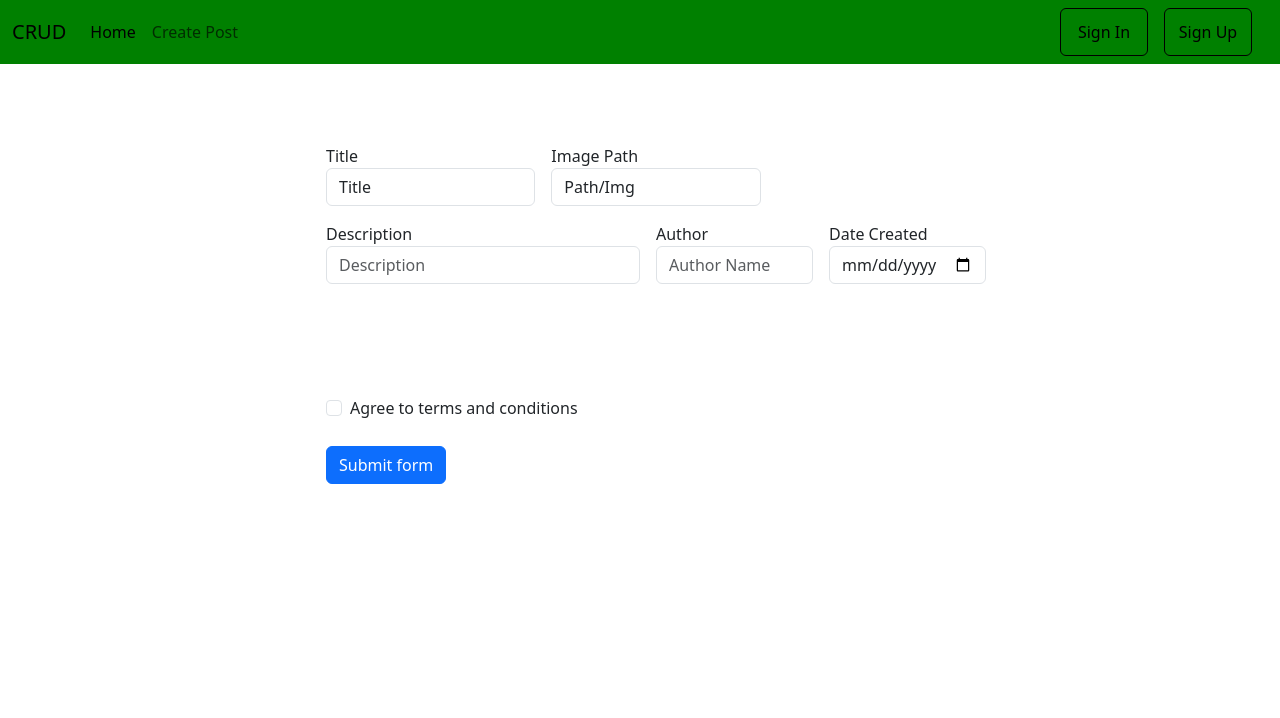
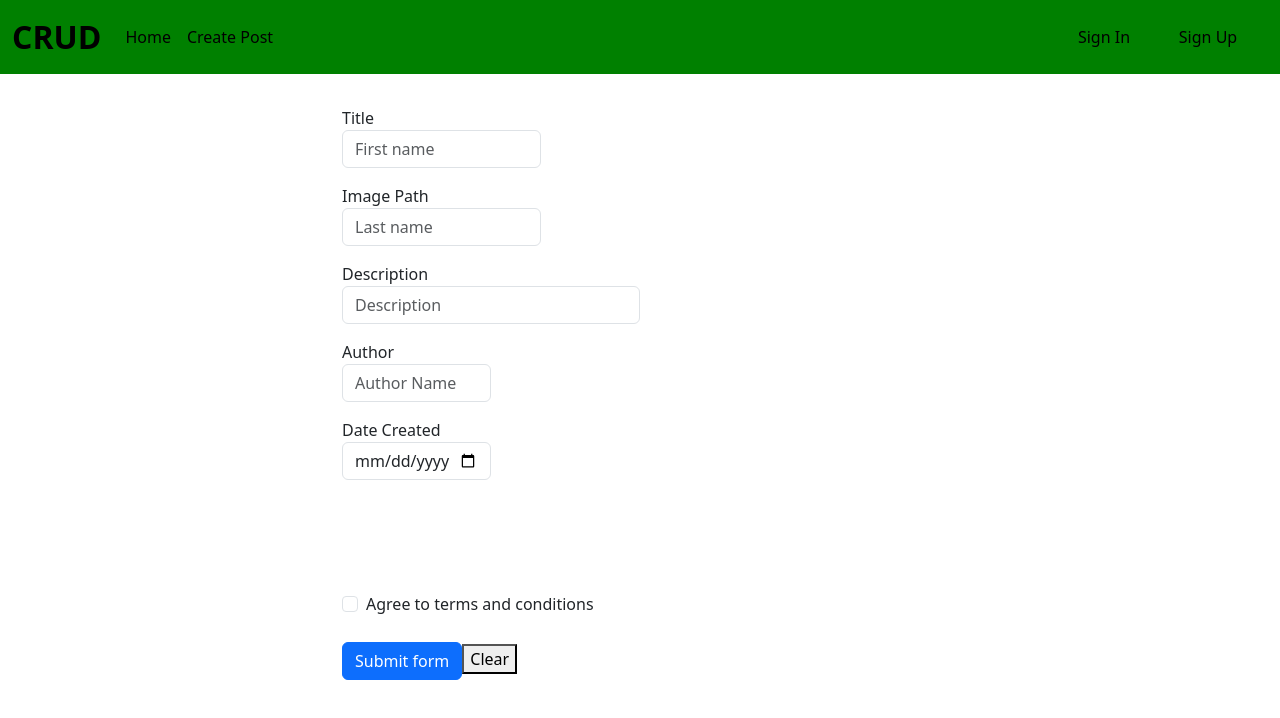
Before and after one commit to GlaizaMillete/crud, an Angular app: page /post-add in a window 1280 px wide. Shown: the top 718 px of the page. Built offline with nearby package versions, Linux system fonts and the light colour scheme.

Commit message:
progress sir reilan 9/25/2023

```diff
--- a/src/app/app.component.html
+++ b/src/app/app.component.html
@@ -9,7 +9,7 @@
 <app-header></app-header>
   <div class="">
     <div class="row" style="display: flex;justify-content: center;align-items: center;">
-      <div class="col-sm-6" style="width: 50%; display: flex; justify-content: center; align-items: center;">
+      <div class="col-sm-6" style="">
          <router-outlet></router-outlet>
       </div>
     </div>
--- a/src/app/app.module.ts
+++ b/src/app/app.module.ts
@@ -8,7 +8,7 @@ import { AuthComponent } from './auth/auth.component';
 import { PostEditComponent } from './post-edit/post-edit.component';
 import { Routes } from '@angular/router';
 import { RouterModule } from '@angular/router';
-import { FormsModule } from '@angular/forms';
+import { FormsModule, ReactiveFormsModule } from '@angular/forms';
 
 
 
@@ -31,7 +31,8 @@ const routes: Routes = [
   imports: [
     BrowserModule,
     FormsModule,
-    RouterModule.forRoot(routes) // Add routes to the app
+    RouterModule.forRoot(routes), // Add routes to the app
+    ReactiveFormsModule
   ],
   providers: [],
   bootstrap: [AppComponent]
--- a/src/app/header/header.component.css
+++ b/src/app/header/header.component.css
@@ -3,5 +3,43 @@
     padding: 0;
     margin-right: 1rem;
     color: black;
-    border-color: black;
-}
+    border: none;
+    /* font-weight: bold; */
+    background-color: none;
+    transition: transform 1ms ease-in-out;
+    }
+    .btn:hover {
+        color: white;
+        /* transition: 1000ms ease-in-out; */
+        background-color: transparent !important;
+    }
+    .btn:not(:hover) {
+        transition-delay: 1ms;
+        transform: scale(1);
+    }
+
+
+    .nav-link.active, .nav-link {
+    color: black;
+    }
+    .nav-link.active:hover, .nav-link:hover {
+        color: white;
+        /* transition: 500ms ease-in-out; */
+    }
+
+.navbar-brand {
+    font-weight: bold;
+    font-size: 2rem;
+    transform-origin: center center;
+    transition: transform 1000ms ease-in-out;
+    }
+    .navbar-brand:hover {
+        color: white;
+        transition: 1000ms ease-in-out;
+        transform: scale(1.2);
+        }
+        .navbar-brand:not(:hover) {
+            transition: 1000ms ease-in-out;
+            transition-delay: 1ms;
+            transform: scale(1);
+        }
--- a/src/app/header/header.component.html
+++ b/src/app/header/header.component.html
@@ -1,6 +1,6 @@
 <nav class="navbar navbar-expand-lg bg-body-tertiary" style="background-color: green !important;">
     <div class="container-fluid">
-      <a class="navbar-brand" routerLink="post-list">CRUD</a>
+      <a class="navbar-brand" routerLink="/post-list">CRUD</a>
       <button class="navbar-toggler" type="button" data-bs-toggle="collapse" data-bs-target="#navbarSupportedContent" aria-controls="navbarSupportedContent" aria-expanded="false" aria-label="Toggle navigation">
         <span class="navbar-toggler-icon"></span>
       </button>
@@ -10,7 +10,7 @@
             <a class="nav-link active" aria-current="page" routerLink="/post-list" >Home</a>
           </li>
           <li class="nav-item">
-            <a class="nav-link" routerLink="post-add">Create Post</a>
+            <a class="nav-link" routerLink="/post-add">Create Post</a>
           <!-- </li>
           <li class="nav-item">
             <a class="nav-link" href="#">Create Post</a>
--- a/src/app/post-edit/post-edit.component.css
+++ b/src/app/post-edit/post-edit.component.css
@@ -1,8 +1,13 @@
 form {
-    margin-top: 5rem;
+    margin-top: 1rem;
+    padding: 1rem;
 }
 
 .form-row {
-    display: flex;
+    display: block;
     gap: 1rem;
 }
+
+input.ng-invalid.ng-touched, textarea.ng-invalid{
+    border: 2px solid red;
+}
--- a/src/app/post-edit/post-edit.component.html
+++ b/src/app/post-edit/post-edit.component.html
@@ -6,18 +6,18 @@
     <title>Document</title>
 </head>
 <body>
-    <form class="needs-validation" novalidate>
+    <form class="needs-validation" (ngSubmit)="onSubmit()" [formGroup]="form" >
         <div class="form-row">
           <div class="col-md-4 mb-3">
             <label for="validationCustom01">Title</label>
-            <input type="text" class="form-control" id="validationCustom01" placeholder="First name" value="Title" required>
+            <input type="text" class="form-control" id="validationCustom01" placeholder="First name" value="Title" formControlName="title" required>
             <div class="valid-feedback">
               Looks good!
             </div>
           </div>
           <div class="col-md-4 mb-3">
             <label for="validationCustom02">Image Path</label>
-            <input type="text" class="form-control" id="validationCustom02" placeholder="Last name" value="Path/Img" required>
+            <input type="text" class="form-control" id="validationCustom02" placeholder="Last name" value="Path/Img" formControlName="imgPath" required>
             <div class="valid-feedback">
               Looks good!
             </div>
@@ -38,7 +38,7 @@
         <div class="form-row">
           <div class="col-md-6 mb-3">
             <label for="validationCustom03">Description</label>
-            <input type="text" class="form-control" id="validationCustom03" placeholder="Description" required>
+            <input type="text" class="form-control" id="validationCustom03" placeholder="Description" formControlName="description" required>
             <div class="invalid-feedback">
               Please provide a valid city.
             </div>
@@ -72,27 +72,28 @@
         </div>
         <br>
         <button class="btn btn-primary" type="submit">Submit form</button>
+        <button type="btn btn-danger" type="reset" >Clear</button>
       </form>
 
       <script>
       // Example starter JavaScript for disabling form submissions if there are invalid fields
-      (function() {
-        'use strict';
-        window.addEventListener('load', function() {
-          // Fetch all the forms we want to apply custom Bootstrap validation styles to
-          var forms = document.getElementsByClassName('needs-validation');
-          // Loop over them and prevent submission
-          var validation = Array.prototype.filter.call(forms, function(form) {
-            form.addEventListener('submit', function(event) {
-              if (form.checkValidity() === false) {
-                event.preventDefault();
-                event.stopPropagation();
-              }
-              form.classList.add('was-validated');
-            }, false);
-          });
-        }, false);
-      })();
+      // (function() {
+      //   'use strict';
+      //   window.addEventListener('load', function() {
+      //     // Fetch all the forms we want to apply custom Bootstrap validation styles to
+      //     var forms = document.getElementsByClassName('needs-validation');
+      //     // Loop over them and prevent submission
+      //     var validation = Array.prototype.filter.call(forms, function(form) {
+      //       form.addEventListener('submit', function(event) {
+      //         if (form.checkValidity() === false) {
+      //           event.preventDefault();
+      //           event.stopPropagation();
+      //         }
+      //         form.classList.add('was-validated');
+      //       }, false);
+      //     });
+      //   }, false);
+      // })();
       </script>
 </body>
 </html>
--- a/src/app/post-edit/post-edit.component.ts
+++ b/src/app/post-edit/post-edit.component.ts
@@ -1,10 +1,39 @@
-import { Component } from '@angular/core';
+import { Component, OnInit } from '@angular/core';
+import { FormControl, FormGroup, Validators } from '@angular/forms';
+import { PostService } from '../post.service';
+import { Post } from '../post.model';
+import { Router } from '@angular/router';
 
 @Component({
   selector: 'app-post-edit',
   templateUrl: './post-edit.component.html',
   styleUrls: ['./post-edit.component.css']
 })
-export class PostEditComponent {
+export class PostEditComponent implements OnInit {
+  form!: FormGroup;
+  constructor(private postService: PostService, private router: Router) {
+  }
+
+
+  ngOnInit(): void {
+    this.form = new FormGroup({
+      title : new FormControl(null, [Validators.required]),
+      imgPath: new FormControl(null, [Validators.required]),
+      description: new FormControl(null, [Validators.required])
+    });
+  }
+
+  onSubmit() {
+    const title = this.form.value.title;
+    const imgPath = this.form.value.imgPath;
+    const description = this.form.value.description;
+
+    const post: Post = new Post(title, imgPath, description, 'jade', new Date()
+    );
+
+  this.postService.addPost(post)
+
+  this.router.navigate(['post-list'])
+  }
 
 }
--- a/src/app/post.service.ts
+++ b/src/app/post.service.ts
@@ -13,10 +13,10 @@ export class PostService {
         getPost(){
             return this.listofPosts;
         }
-        deleteButton(index: number){
+        deletePost(index: number){
             this.listofPosts.splice(index, 1)
         }
-        addButton(post: Post){
+        addPost(post: Post){
             this.listofPosts.push(post);
         }
         updatePost(index: number, post: Post){
--- a/src/app/post/post.component.html
+++ b/src/app/post/post.component.html
@@ -9,7 +9,7 @@
 <p>{{post?.author}}</p>
 <p>{{post?.dateCreated}}</p>
 
-<button>Edit</button> | <button class="">Delete</button>
+<button>Edit</button> | <button class="" (click)="delete()">Delete</button>
 
 
 
--- a/src/app/post/post.component.ts
+++ b/src/app/post/post.component.ts
@@ -20,6 +20,6 @@ export class PostComponent implements OnInit {
     console.log(this.post);
   }
   delete(){
-    this.postService.deleteButton(this.index);
+    this.postService.deletePost(this.index);
   }
 }
```
